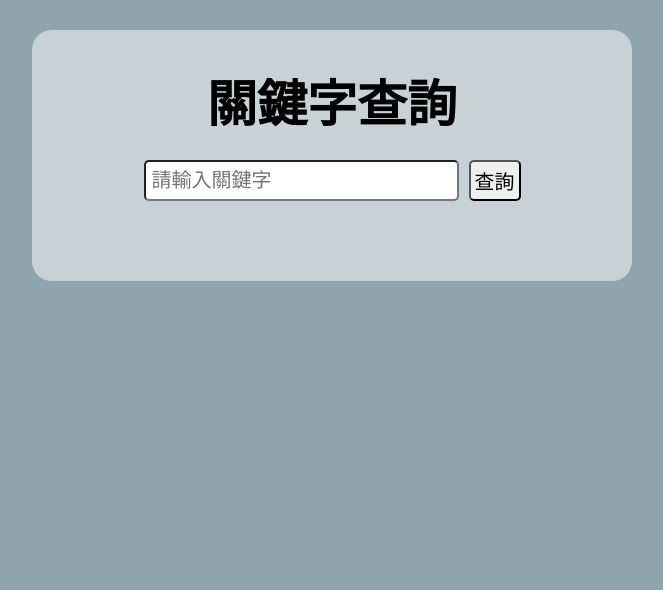
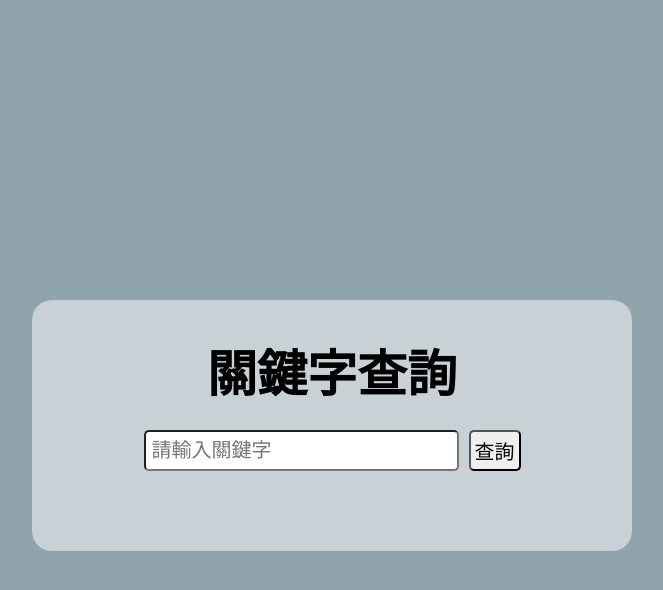
Before and after one commit to ting0812/finalhw_a1073305, a plain HTML site: page index.html in a window 1280 px wide. Shown: the whole page, without its empty margins (308-971 px from the left). Drawn offline with nearby package versions, Linux system fonts and the light colour scheme.

Commit message:
Update style.css

```diff
--- a/css/style.css
+++ b/css/style.css
@@ -1,5 +1,6 @@
 body{
     background: rgb(144, 164, 174);
+    margin-top: 300px;
 }
 .content{
     background: rgb(255, 255, 255, 0.5);
```
